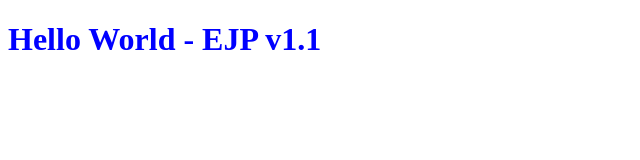
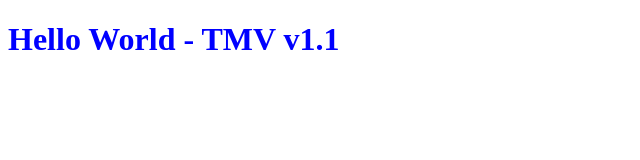
Before and after one commit to tviramontes/hello-world-tmv, a plain HTML site: page index.html in a window 1280 px wide. Shown: the full height of the page, 0-640 px from the left. Drawn offline with Linux system fonts and the light colour scheme.

Commit message:
Update index.html

```diff
--- a/index.html
+++ b/index.html
@@ -11,6 +11,6 @@
 
     </head>
     <body onload="initApplication()">
-        <h1>Hello World - EJP v1.1</h1>
+        <h1>Hello World - TMV v1.1</h1>
     </body>
 </html>
```
